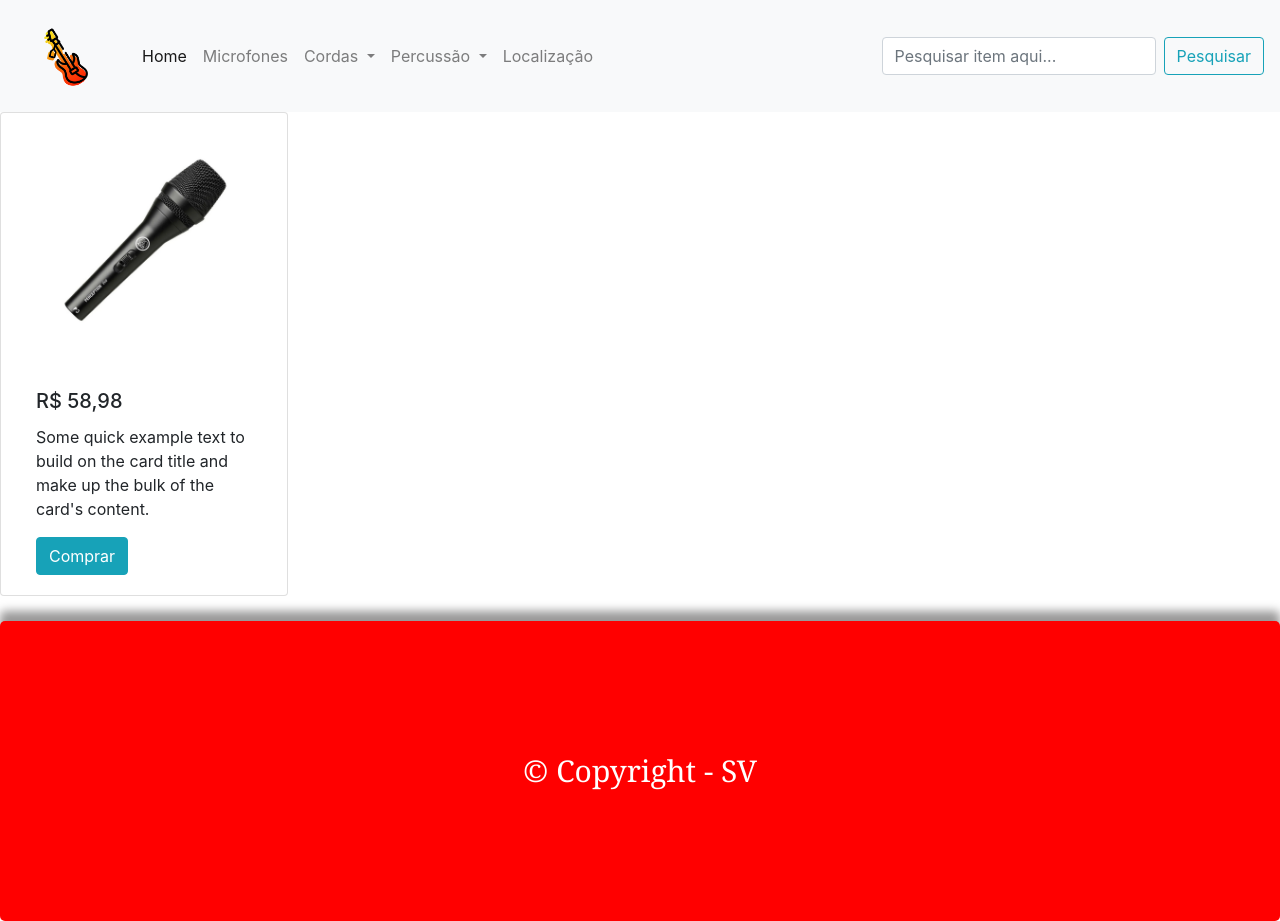
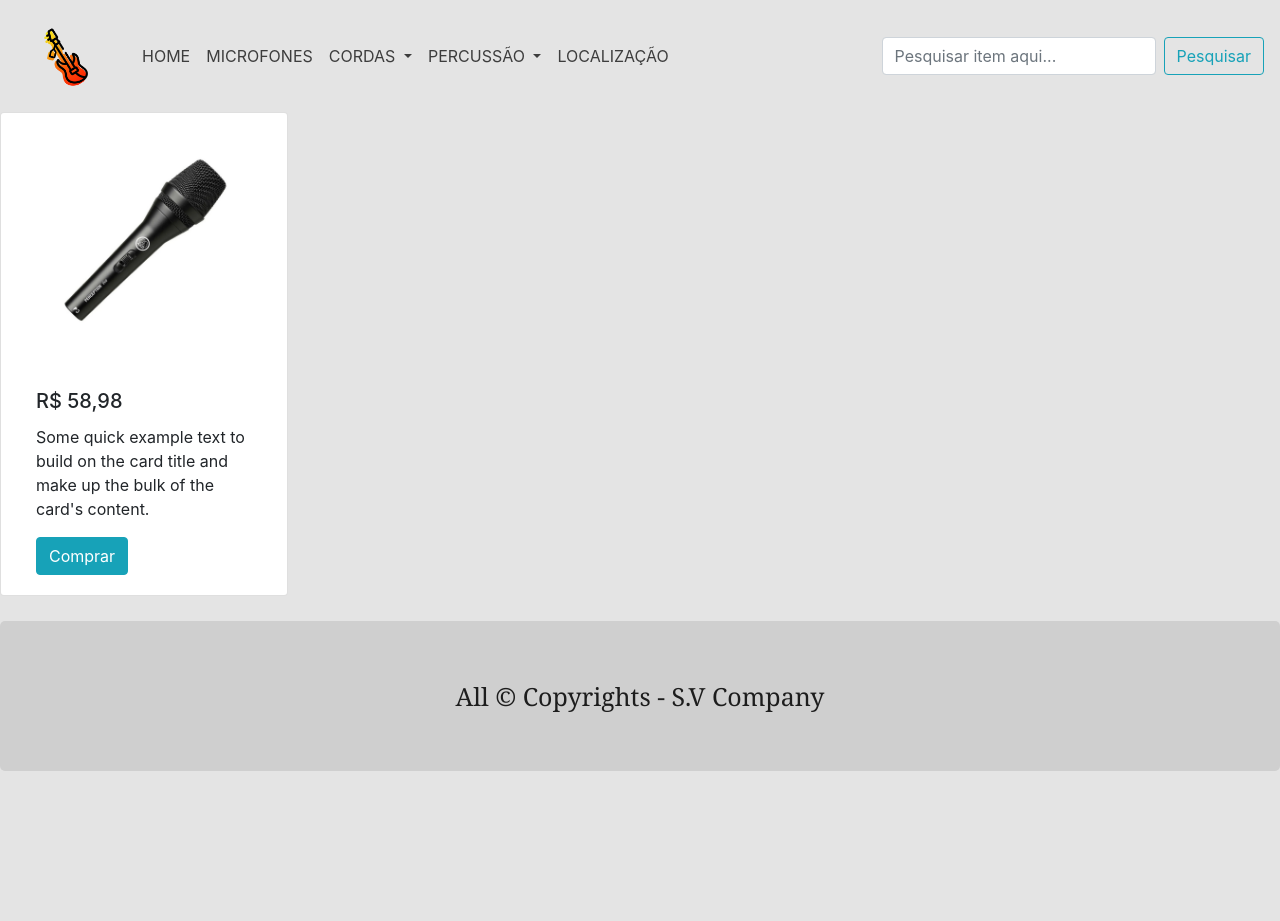
Before and after one commit to marizatavaresluizamaria/exerciciofinal, a plain HTML site: page segpag.html in a window 1280 px wide. After the commit the page ends 800 px from the top, so only its background shows below. Drawn offline with nearby package versions, Linux system fonts and the light colour scheme.

Commit message:
mudancas

```diff
--- a/segpag.html
+++ b/segpag.html
@@ -7,18 +7,25 @@
     <link rel="stylesheet" href="https://stackpath.bootstrapcdn.com/bootstrap/4.1.3/css/bootstrap.min.css" integrity="sha384-MCw98/SFnGE8fJT3GXwEOngsV7Zt27NXFoaoApmYm81iuXoPkFOJwJ8ERdknLPMO" crossorigin="anonymous">
     <!--Css Nativo, fazer a edição que o boots n tem-->
     <style>
-
+       body{
+        background-color: rgb(228, 228, 228);
+      }
         .rodape{
-            background-color: rgb(255, 0, 0);
-            font-size: 30px;
+            background-color: rgb(207, 207, 207);;
+            font-size: 25px;
             font-family: Georgia, 'Times New Roman', Times, serif;
             text-align: center;
-            height: 300px;
-            box-shadow: 0px -10px 10px rgba(128, 126, 126, 0.8);
-            line-height: 300px;
+            height: 150px;
+            line-height: 150px;
             margin-top: 25px;
             border-radius: 5px;
-            color: white;
+            color: rgb(29, 29, 29);
+        }
+        a{
+          color: rgb(61, 61, 61);
+        }
+        a:hover{
+          color: rgb(90, 90, 90);
         }
     </style>
 </head>
@@ -27,7 +34,7 @@
 <body>
 
   <!--Barra de navegação-->
-    <nav class="navbar navbar-expand-lg navbar-light bg-light">
+  <nav class="navbar navbar-expand-lg ">
       <!-- add image -->
 <nav class="navbar navbar-light">
   <a class="navbar-brand" href="#">
@@ -41,38 +48,38 @@
       <div class="collapse navbar-collapse" id="navbarSupportedContent">
         <ul class="navbar-nav mr-auto">
           <li class="nav-item active">
-              <a class="nav-link" href="index.html">Home <span class="sr-only">(current)</span></a>
+            <a class="nav-link" href="index.html">HOME <span class="sr-only">(current)</span></a>
           </li>
           <li class="nav-item">
-              <a class="nav-link" href="segpag.html">Microfones</a>
+            <a class="nav-link" href="segpag.html">MICROFONES</a>
           </li>
           <li class="nav-item dropdown">
             <a class="nav-link dropdown-toggle" href="#" id="navbarDropdown" role="button" data-toggle="dropdown" aria-haspopup="true" aria-expanded="false">
-                Cordas
+              CORDAS
             </a>
             <div class="dropdown-menu" aria-labelledby="navbarDropdown">
-                <a class="dropdown-item" href="#">Guitarras</a>
-                <a class="dropdown-item" href="#">Violões</a>
-                <a class="dropdown-item" href="#">Baixos</a>
+              <a class="dropdown-item" href="#">GUITARRAS</a>
+              <a class="dropdown-item" href="#">VIOLÕES</a>
+              <a class="dropdown-item" href="#">BAIXOS</a>
               <div class="dropdown-divider"></div>
-                  <a class="dropdown-item" href="#">Teclados</a>
+                <a class="dropdown-item" href="#">TECLADOS</a>
             </div>
           </li>
 
           <li class="nav-item dropdown">
               <a class="nav-link dropdown-toggle" href="#" id="navbarDropdown" role="button" data-toggle="dropdown" aria-haspopup="true" aria-expanded="false">
-                  Percussão
+                PERCUSSÃO
               </a>
               <div class="dropdown-menu" aria-labelledby="navbarDropdown">
-                  <a class="dropdown-item" href="#">Baterias</a>
-                  <a class="dropdown-item" href="#">Pandeiros</a>
+                <a class="dropdown-item" href="#">BATERIAS</a>
+                <a class="dropdown-item" href="#">PANDEIROS</a>
                 <div class="dropdown-divider"></div>
-                  <a class="dropdown-item" href="#">Meia Lua</a>
+                <a class="dropdown-item" href="#">MEIA LUA</a>
               </div>
             </li>
 
           <li class="nav-item">
-              <a class="nav-link" href="#">Localização</a>
+            <a class="nav-link" href="#">LOCALIZAÇÃO</a>
           </li>
         </ul>
         <form class="form-inline my-2 my-lg-0">
@@ -81,6 +88,7 @@
         </form>
       </div>
     </nav>
+
 
       <div class="card col-4" style="width: 18rem;">
         <img class="card-img-top" src="image/microfone.png" alt="Card image cap">
@@ -111,7 +119,7 @@
       </div>
 
       <div class="rodape">
-        © Copyright - SV
+        All © Copyrights - S.V Company
       </div>
 </body>
 
```
Also changed, not shown: index.html (+3 -4 lines). Lines whose indentation alone changed are shown as unchanged.
